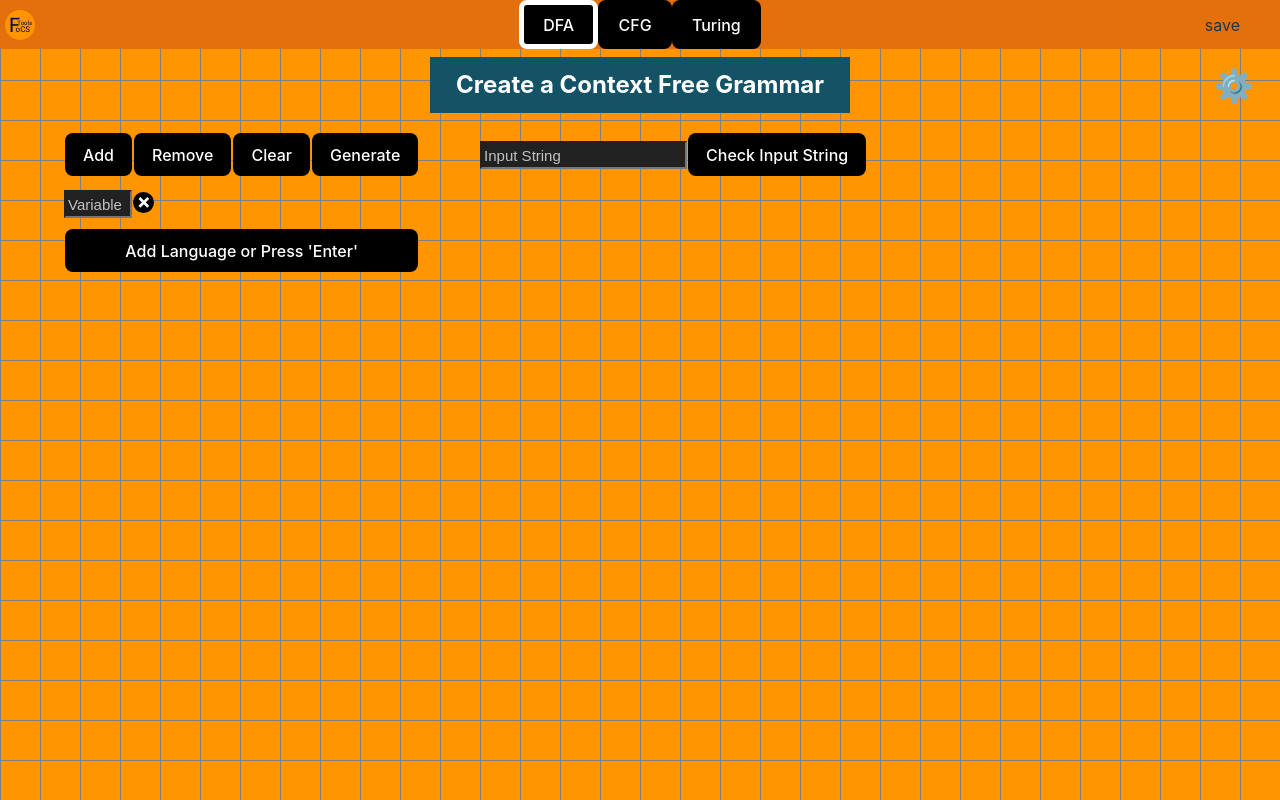
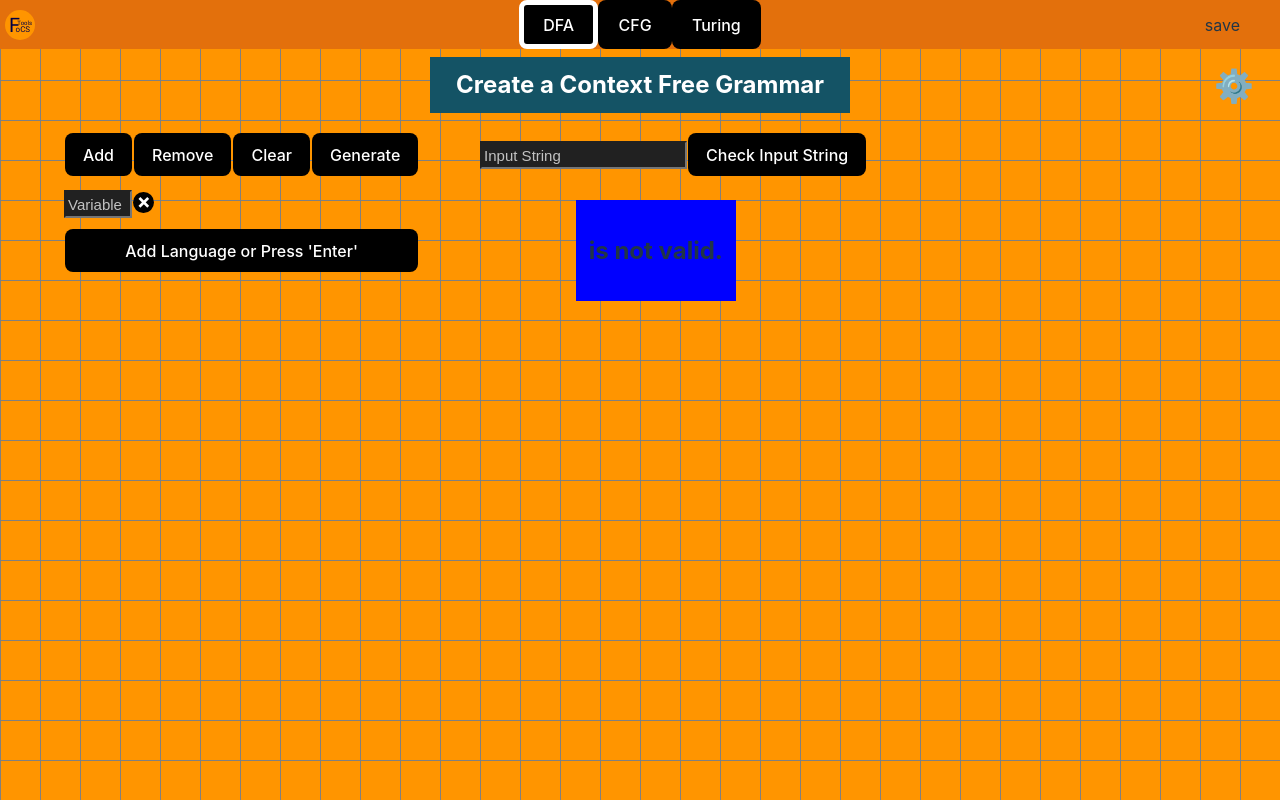
Before and after one commit to aandrepingu/FoCSTools, a React (Vite) app in the folder FoCSTools Site/: page / in a window 1280 px wide. Built offline with nearby package versions, Linux system fonts and the light colour scheme.

Commit message:
Working on outputting results for input parser
Need to fix when it updates

```diff
--- a/FoCSTools Site/src/pages/CFG.css
+++ b/FoCSTools Site/src/pages/CFG.css
@@ -5,6 +5,15 @@
   background-color: black;
   text-align: center;
   text-size-adjust: auto;
+}
+
+.inputStringText {
+  background-color: blue;
+  text-align: center;
+  position: absolute;
+  left: 45%;
+  top: 25%;
+  padding: 1%;
 }
 
 .CFG_FlexBox_Div {
--- a/FoCSTools Site/src/pages/CFG.tsx
+++ b/FoCSTools Site/src/pages/CFG.tsx
@@ -483,6 +483,13 @@ export default function CFG() {
     setSettingsUpdated(true);
   }
 
+  function outputParser() {
+    if(match.current){
+      return (inputString+" is valid.");
+    }
+    return (inputString+" is not valid.");
+  }
+
   return (
     <>
       <h2 className="CFG_Text_Div">Create a Context Free Grammar</h2>
@@ -540,6 +547,9 @@ export default function CFG() {
             onChange={(e) => setInputString(e.currentTarget.value)}
           />
           <button onClick={testParser}>{"Check Input String"}</button>
+        </div>
+        <div className="inputStringText">
+          <h2>{ outputParser() }</h2>
         </div>
         <div style={{ flexBasis: "25%" }}>
           {generated && (
```
